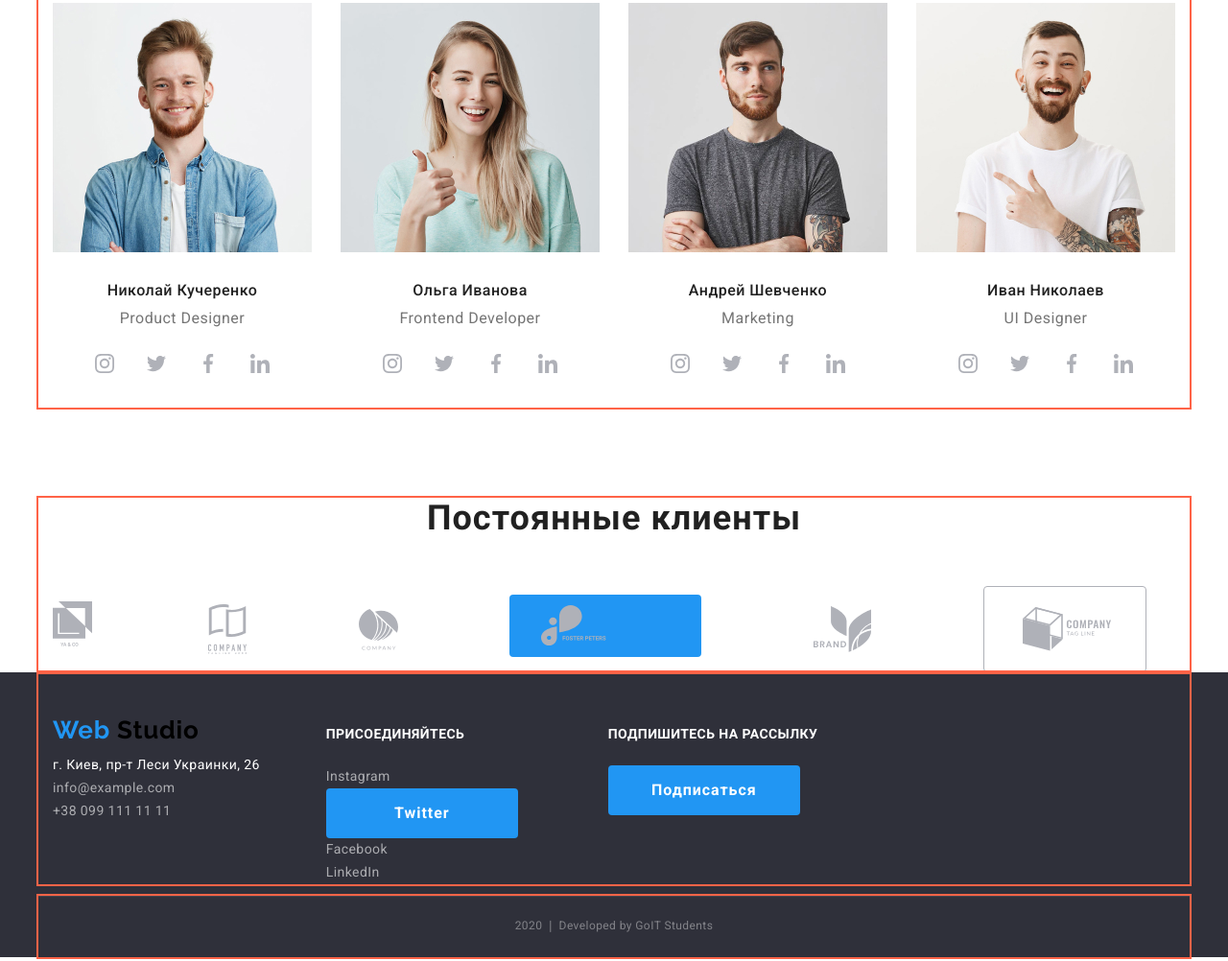
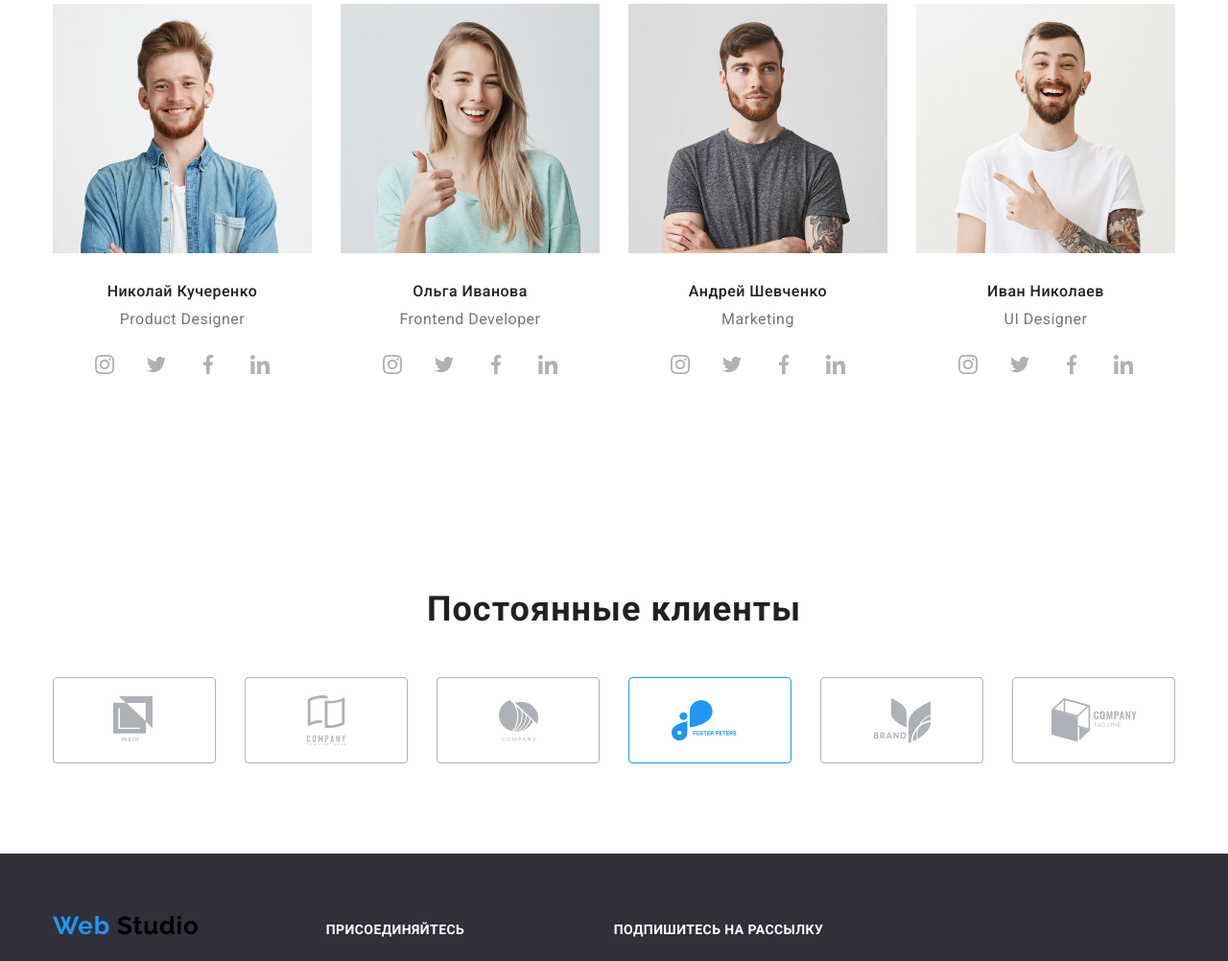
Before and after one commit to Ekateryna991/goit-markup-hw-03, a plain HTML site: page index.html in a window 1280 px wide. Shown: the part 1798-2800 px from the top of the page at 96% size. Drawn offline with nearby package versions, Linux system fonts and the light colour scheme.

Commit message:
re-submit2

```diff
--- a/css/styles.css
+++ b/css/styles.css
@@ -26,7 +26,7 @@
   padding-left: 15px;
   padding-right: 15px;
 
-  outline: 2px solid tomato;
+  /* outline: 2px solid tomato; */
 }
 
 /* цвет секции для разметки (мне в помощь)*/
@@ -168,6 +168,8 @@ a {
 .main {
   display: flex;
   align-items: center;
+
+  border-bottom: 1px solid #ececec;
 }
 
 .site-nav .item:last-child {
@@ -362,13 +364,24 @@ a {
   justify-content: space-between;
 }
 
-.customers-list .item {
+.customers-list .item:first-child {
+  height: 90px;
+}
+
+.customers-list .item:not(:last-child) {
   margin-right: 30px;
 }
 
 .customers-link {
   display: block;
+  width: 170px;
+  height: 90px;
   /* border: 1px solid purple; */
+}
+
+.customers {
+  padding-bottom: 94px;
+  padding-top: 94px;
 }
 
 /* страница портфолио */
@@ -472,8 +485,14 @@ a {
   color: var(--secondary-text-color);
 }
 
+.works-list {
+  color: var(--primary-text-color);
+}
+
 .technokryak {
   margin-bottom: 0;
+
+  display: none;
 
   font-weight: 400;
   font-size: 18px;
@@ -491,7 +510,8 @@ footer {
 .footer-content {
   display: flex;
   align-items: baseline;
-  padding-top: 45px;
+  padding-top: 60px;
+  padding-bottom: 60px;
   /* border-bottom: 1px solid rgba(255, 255, 255, 0.1); */
 }
 
@@ -500,7 +520,7 @@ footer {
 }
 
 .address {
-  margin-top: 8px;
+  margin-top: 20px;
 }
 
 .subscription {
@@ -520,6 +540,7 @@ footer {
 
 .address-link {
   color: rgba(255, 255, 255, 0.6);
+  display: block;
 }
 
 .link-ikon {
@@ -538,3 +559,23 @@ footer {
 
   color: rgba(255, 255, 255, 0.4);
 }
+
+.social-link-reverce {
+  display: flex;
+}
+
+.social-link-reverce {
+  margin-right: 10px;
+  margin-bottom: 0;
+}
+
+.social-link-reverce:last-child {
+  margin-right: 0px;
+}
+.list-address:first-child {
+  margin-bottom: 9px;
+}
+
+.list-address:last-child {
+  margin-top: 3px;
+}
--- a/index.html
+++ b/index.html
@@ -315,7 +315,7 @@
             <li class="item">
               <a class="button-customers" href=""
                 ><img class="customers-link"
-                  src="./img/logo1.svg"
+                  src="./img/client1-logo.svg"
                   alt="Логотип компании YA & CO"
                   width="45"
               /></a>
@@ -323,19 +323,19 @@
             <li class="item">
               <a href=""
                 ><img class="customers-link"
-                src="./img/logo2.svg" alt="Логотип компании2" width="40"
+                src="./img/client2-logo.svg" alt="Логотип компании2" width="40"
               /></a>
             </li>
             <li class="item">
               <a href=""
                 ><img class="customers-link"
-                src="./img/logo3.svg" alt="Логотип компании3" width="41"
+                src="./img/client3-logo.svg" alt="Логотип компании3" width="41"
               /></a>
             </li>
             <li class="item">
-              <a href="" class="button"
+              <a href=""
                 ><img class="customers-link"
-                  src="./img/logo4.svg"
+                  src="./img/client4-logo.svg"
                   alt="Логотип компании FOSTER PETERS"
                   width="80"
                   class="button"
@@ -344,13 +344,13 @@
             <li class="item">
               <a href=""
                 ><img class="customers-link"
-                src="./img/logo5.svg" alt="Логотип компании5" width="60"
+                src="./img/client5-logo.svg" alt="Логотип компании5" width="60"
               /></a>
             </li>
             <li class="item">
               <a href=""
                 ><img class="customers-link"
-                src="./img/logo 6.svg" alt="Логотип компании6" width="170"
+                src="./img/client6-logo.svg" alt="Логотип компании6" width="170"
               /></a>
             </li>
           </ul>
@@ -364,13 +364,15 @@
         <div class="footer-address">
           <a href="" class="logo"><span class="aktcent">Web</span> Studio</a>
           <address class="address">
-            г. Киев, пр-т Леси Украинки, 26 <br />
-            <a href="mailto:info@example.com" class="address-link"
+            <ul class="list">
+            <li class="list-address">г. Киев, пр-т Леси Украинки, 26 </li>
+            <li class="list-address"><a href="mailto:info@example.com" class="address-link"
               >info@example.com</a
-            ><br />
-            <a href="tel:+380991111111" class="address-link"
+            ></li>
+            <li class="list-address"><a href="tel:+380991111111" class="address-link"
               >+38 099 111 11 11</a
-            >
+            ></li>
+            </ul>
           </address>
         </div>
 
@@ -378,26 +380,19 @@
           <div class="action">
             <b>ПРИСОЕДИНЯЙТЕСЬ</b>
           </div>
-          <ul class="list">
-            <li>
-              <a href="" aria-label="Ссылка на Instagram" class="link-ikon"
-                >Instagram</a
-              >
+          <ul class="list social-link-reverce">
+            <li class="social-link-reverce">
+              <a href="">
+                <img class="social-nav" src="./img/ellipse.svg" alt="Ссылка на Instagram" width="44" /></a>
             </li>
-            <li>
-              <a href="" aria-label="Ссылка на Twitter" class="button"
-                >Twitter</a
-              >
+            <li class="social-link-reverce">
+              <a href=""><img class="social-nav" src="./img/ellipse1.svg" alt="Ссылка на Twitter" width="44" /></a>
             </li>
-            <li>
-              <a href="" aria-label="Ссылка на Facebook" class="link-ikon"
-                >Facebook</a
-              >
+            <li class="social-link-reverce">
+              <a href=""><img class="social-nav" src="./img/ellipse2.svg" alt="Ссылка на Facebook" width="44" /></a>
             </li>
-            <li>
-              <a href="" aria-label="Ссылка на LinkedIn" class="link-ikon"
-                >LinkedIn</a
-              >
+            <li class="social-link-reverce">
+              <a href=""><img class="social-nav" src="./img/ellipse3.svg" alt="Ссылка на LinkedIn" width="44" /></a>
             </li>
           </ul>
         </div>
@@ -409,10 +404,10 @@
           <a href="" class="button">Подписаться</a>
         </div>
       </div>
-
+<!--
       <p class="developed container">
         2020 &#10072; Developed by GoIT Students
-      </p>
+      </p>-->
     </footer>
   </body>
 </html>
```
Also changed, not shown: portfolio.html (+24 -19 lines), img/client1-logo.svg (added), img/client1.svg (added), img/client11.svg (added), img/client2-logo.svg (added), img/client2.svg (added), img/client3-logo.svg (added), img/client3.svg (added), img/client4-logo.svg (added), img/client4.svg (added), img/client5-logo.svg (added), img/client5.svg (added), img/client6-logo.svg (added), img/client6.svg (added), 4 more files.
